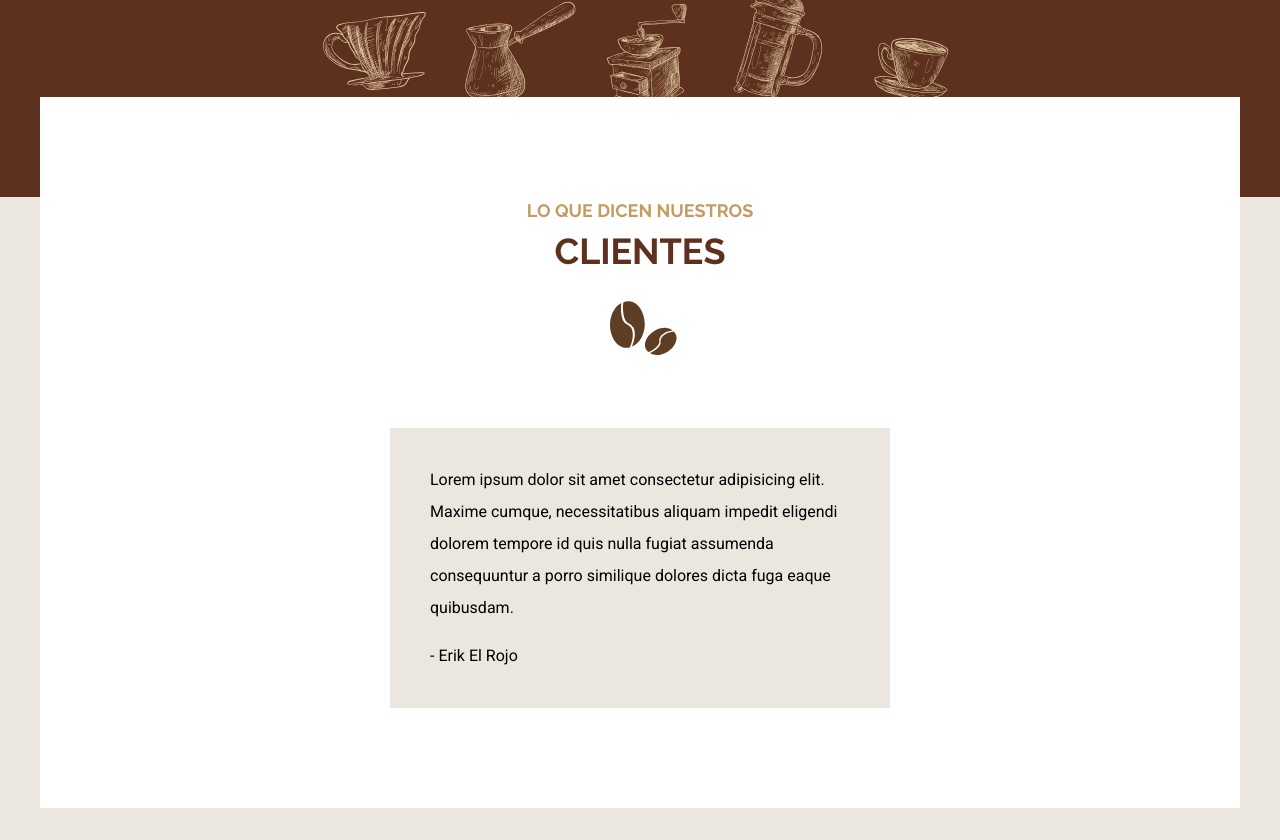
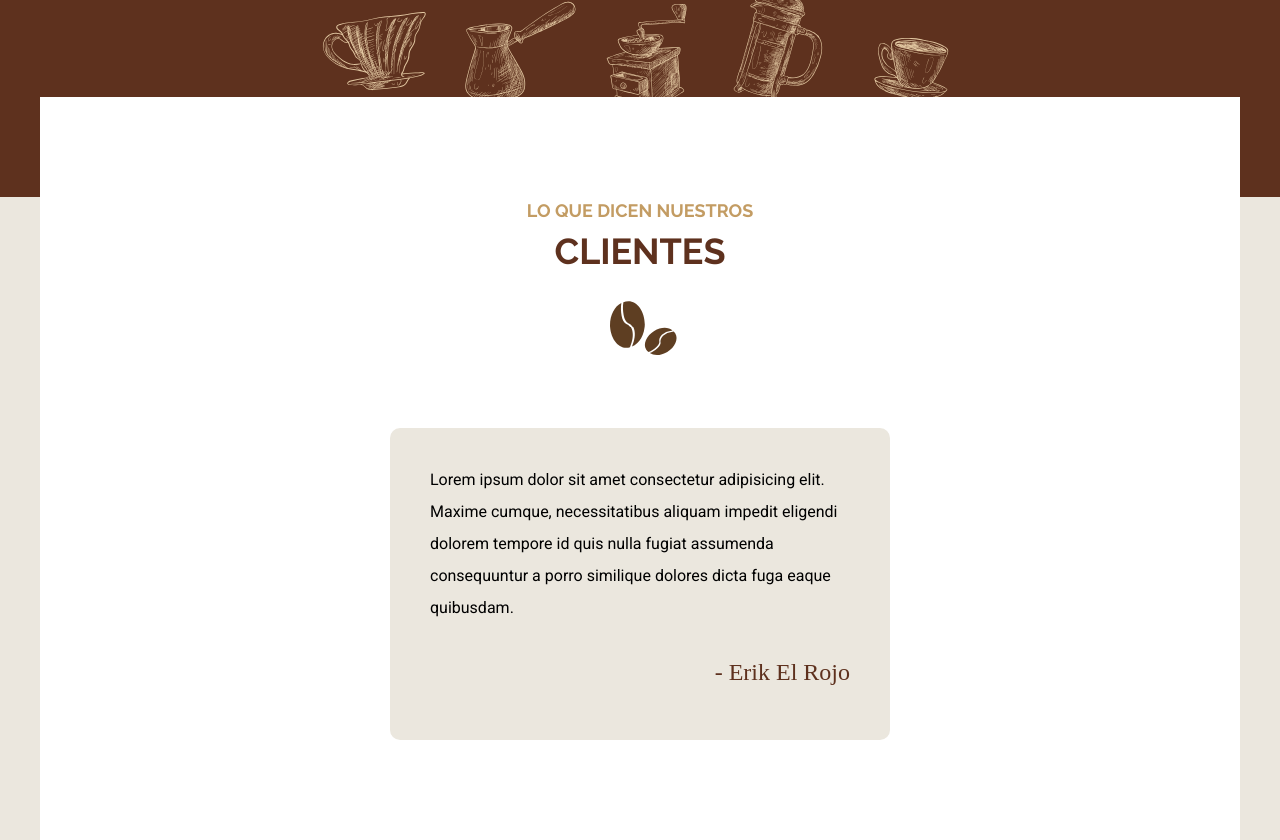
Before and after one commit to techred24/CAFETERIA, a website: page index.html in a window 1280 px wide. Shown: the part 4217-5057 px from the top of the page. Before the commit the page ends 5025 px from the top, so only its background shows below. Drawn offline with Linux system fonts and the light colour scheme; a web font is replaced by a local one.

Commit message:
Testimoniales section done

```diff
--- a/src/scss/inicio/_testimoniales.scss
+++ b/src/scss/inicio/_testimoniales.scss
@@ -13,5 +13,13 @@
         padding: 2rem 4rem;
         max-width: 50rem;
         margin: 0 auto;
+        border-radius: 1rem;
+
+        .autor {
+            text-align: right;
+            font-size: 2.4rem;
+            color: v.$primario;
+            font-family: v.$fuenteCursiva;
+        }
     }
 }
```
Also changed, not shown: build/css/app.css.
